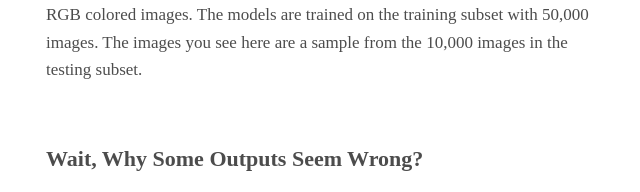
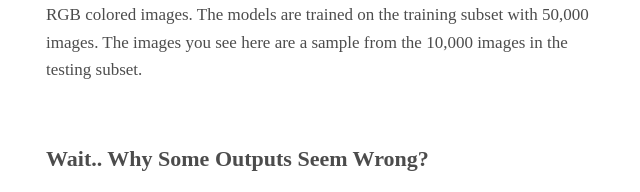
Before and after one commit to Boyu1997/cnn-dense-connection, a website built with webpack: page playground/dist/index.html in a window 1280 px wide. Shown: the part 1432-1624 px from the top of the page, 319-959 px from the left. Built offline with nearby package versions, Linux system fonts and the light colour scheme.

Commit message:
chore(playground): change text punctuation

```diff
--- a/playground/dist/index.html
+++ b/playground/dist/index.html
@@ -76,7 +76,7 @@
         </p>
       </div>
       <div class='paragraph'>
-        <h2>Wait, Why Some Outputs Seem Wrong?</h2>
+        <h2>Wait.. Why Some Outputs Seem Wrong?</h2>
         <p>
           Neural network and machine learning is an imperfect mapping between the input and output.
           They cannot get all of the output correct, and asking a computer to classify images is not an easy task.
```
